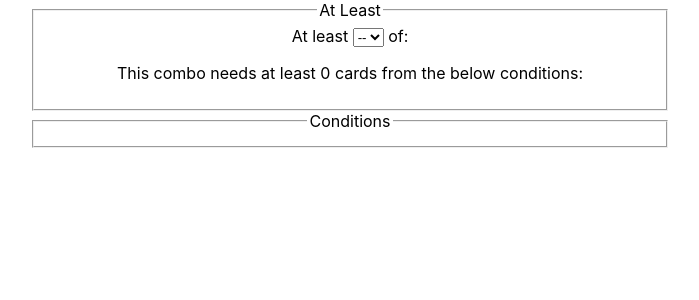
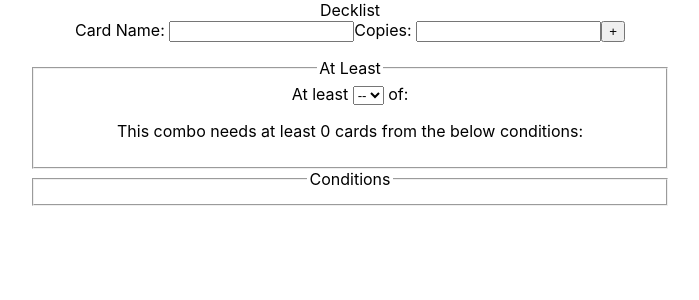
Before and after one commit to keisukeisobe/ygo-hand-frontend, a React (Create React App) app: page / in a window 1280 px wide. Shown: the top 300 px of the page, without its empty margins (290-989 px from the left). Built offline with nearby package versions, Linux system fonts and the light colour scheme.

Commit message:
added decklist feature with dynamic card addition

```diff
--- a/src/App.js
+++ b/src/App.js
@@ -1,9 +1,11 @@
 import './App.css';
 import Combo from './components/Combo/Combo';
+import Decklist from './components/Decklist/Decklist';
 
 function App() {
   return (
     <div className="App">
+      <Decklist />
       <Combo />
     </div>
   );
--- a/src/components/Combo/Combo.js
+++ b/src/components/Combo/Combo.js
@@ -1,8 +1,8 @@
-import React, {useState, useEffect} from "react";
+import React, {useState} from "react";
 import './Combo.css';
 
 function Combo() {
-  const [conditions, setConditions] = useState({});
+  //const [conditions, setConditions] = useState({});
   const [handsize, setHandsize] = useState(5);
   const [atLeast, setAtLeast] = useState(0);
 
--- a/src/components/Decklist/Decklist.js
+++ b/src/components/Decklist/Decklist.js
@@ -0,0 +1,63 @@
+import React, {useState} from "react";
+import './Decklist.css';
+
+function Decklist() {
+  const blankCardEntry = {
+    name: '',
+    copies: '',
+  };
+
+  const [decklist, setDecklist] = useState([
+    {...blankCardEntry}
+  ]);
+
+  const addCardEntryRow = () => {
+    setDecklist([...decklist, {...blankCardEntry}]);
+  };
+
+  const handleCardChange = (event) => {
+    const updatedDecklist = [...decklist];
+    updatedDecklist[event.target.dataset.index].name = event.target.value;
+    setDecklist(updatedDecklist);
+  }
+
+  const handleCopyChange = (event) => {
+    const updatedDecklist = [...decklist];
+    updatedDecklist[event.target.dataset.index].copies = event.target.value;
+    setDecklist(updatedDecklist);
+  }
+
+  return (
+    <>
+      <form className="decklist-form">
+        <legend>Decklist</legend>
+        {
+          decklist.map((value, index) => {
+            const nameId = `name-${index}`;
+            const copiesId = `copies-${index}`;
+            return (
+              <div key={`row-${index}`}>
+                <label htmlFor={nameId}>Card Name: </label>
+                <input type="text" name={nameId} data-index={index} id={nameId} className="cardname" value={decklist[index].name} onChange={handleCardChange} />
+                <label htmlFor={nameId}>Copies: </label>
+                <input type="number" name={copiesId} data-index={index} id={copiesId} className="copies" value={decklist[index].copies} onChange={handleCopyChange} />
+                {index === decklist.length - 1 &&
+                  <input type="button" value="+" onClick={addCardEntryRow} />
+                }
+              </div>
+            );
+          })
+        }
+      </form>
+      {
+        decklist.map((value, index) => {
+          return (
+            <p key={`${value}=${index}`}>{value.name} {value.copies}</p>
+          );
+        })
+      }
+    </>
+  )
+}
+
+export default Decklist;
```
Also changed, not shown: src/components/Decklist/Decklist.css (added).
